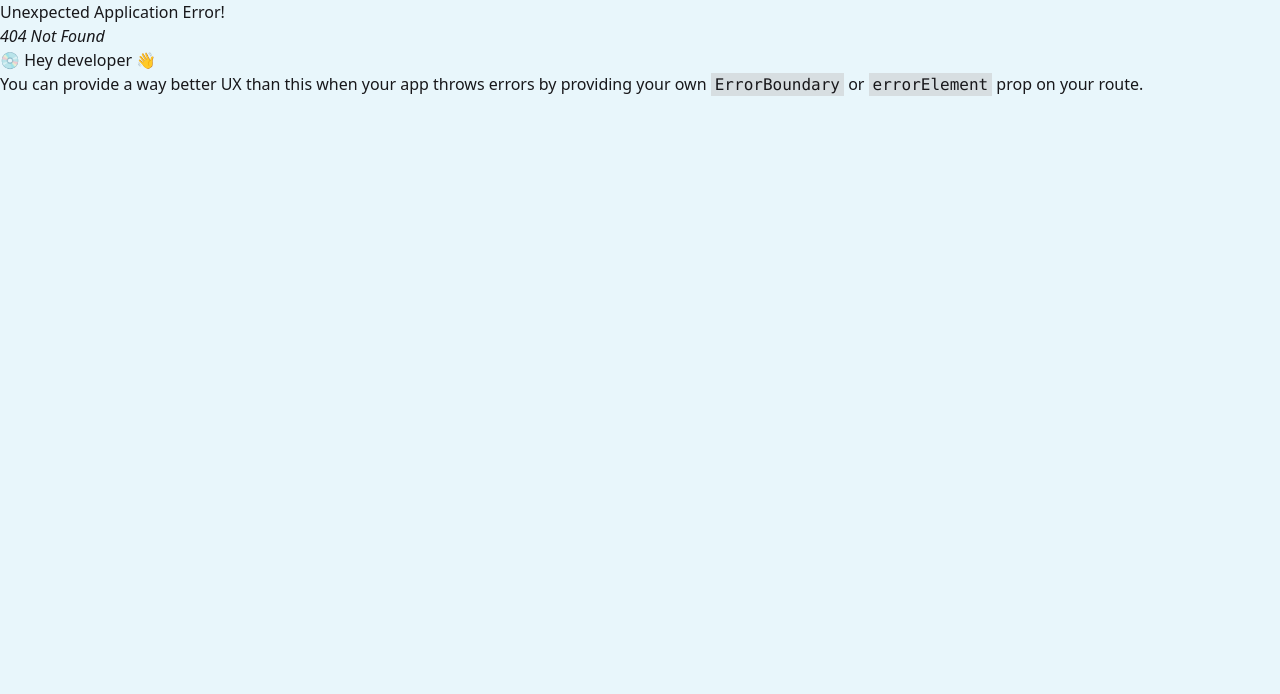
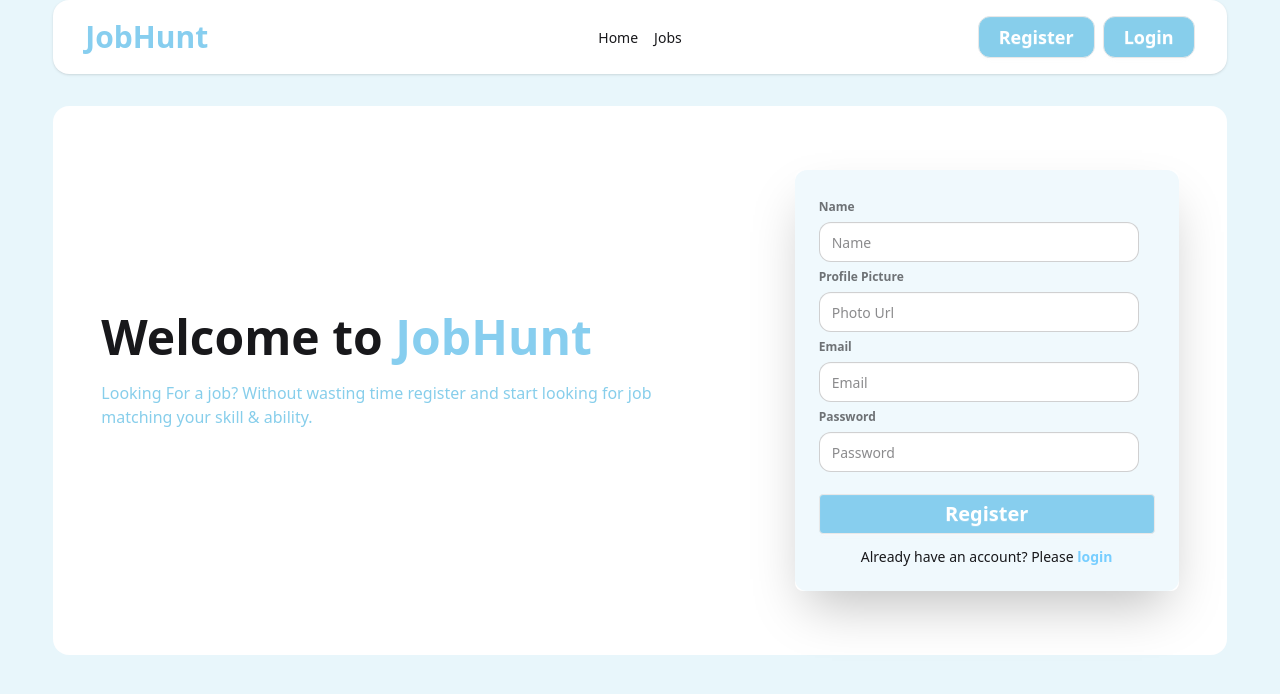
Before and after one commit to Mohammed-Arman-Alam/Job-Hunt, a React (Vite) app: page /Register in a window 1280 px wide. Before the commit this address had no page. Shown: the top 694 px of the page. Built offline with nearby package versions, Linux system fonts and the light colour scheme.

Commit message:
added login & register page

```diff
--- a/src/App.jsx
+++ /dev/null
@@ -1,15 +0,0 @@
-import { useState } from 'react'
-
-function App() {
-
-
-  return (
-    <>
-
-      <h1 className='text-4xl font-bold text-center my-50'>Vite + React</h1>
-
-    </>
-  )
-}
-
-export default App
--- a/src/components/Navbar.jsx
+++ b/src/components/Navbar.jsx
@@ -37,8 +37,8 @@ const Navbar = () => {
                      <Link className='btn rounded-xl bg-[#87CEEB] text-white font-semibold text-lg p-5'>Logout</Link>
                     </>) :
                     (<>
-                        <Link className='btn rounded-xl bg-[#87CEEB] text-white font-semibold text-lg p-5'>Register</Link>
-                        <Link className='btn rounded-xl bg-[#87CEEB] text-white font-semibold text-lg p-5'>Login</Link>
+                        <Link to='/Register' className='btn rounded-xl bg-[#87CEEB] text-white font-semibold text-lg p-5'>Register</Link>
+                        <Link to='/Login' className='btn rounded-xl bg-[#87CEEB] text-white font-semibold text-lg p-5'>Login</Link>
                     </>
 
                     )
--- a/src/layout/HomeLayout.jsx
+++ b/src/layout/HomeLayout.jsx
@@ -1,5 +1,6 @@
 import React from 'react';
 import Navbar from '../components/Navbar';
+import { Outlet } from 'react-router';
 
 const HomeLayout = () => {
     return (
@@ -7,6 +8,9 @@ const HomeLayout = () => {
             <header>
                 <Navbar></Navbar>
             </header>
+            <main>
+                <Outlet></Outlet>
+            </main>
         </div>
     );
 };
--- a/src/main.jsx
+++ b/src/main.jsx
@@ -1,7 +1,6 @@
 import { StrictMode } from 'react'
 import { createRoot } from 'react-dom/client'
 import './index.css'
-import App from './App.jsx'
 import { RouterProvider } from 'react-router'
 import router from './router/router.jsx'
 import AuthProvider from './authProvider/AuthProvider.jsx'
@@ -10,7 +9,6 @@ createRoot(document.getElementById('root')).render(
   <StrictMode>
     <AuthProvider>
       <RouterProvider router={router}>
-        <App />
       </RouterProvider>
     </AuthProvider>
   </StrictMode>
--- /dev/null
+++ b/src/pages/LoginPage.jsx
@@ -0,0 +1,35 @@
+import React from 'react';
+import { Link } from 'react-router';
+
+const LoginPage = () => {
+    const handleLogin =()=>{
+
+    }
+    return (
+        <div className="hero bg-base-100 my-8 rounded-2xl py-12">
+            <div className="hero-content flex-col lg:flex-row">
+                <div>
+                <h1 className="text-5xl font-bold">Welcome back to <span className='text-[#87CEEF] font-bold'>JobHunt</span></h1>
+                <p className="py-5 w-10/12 text-[#87CEEB]">
+                    If you are a registered user then just login and start looking for your dream job.
+                </p>
+                </div>
+                <div className="card bg-base-100 w-full max-w-sm shrink-0 shadow-2xl">
+                <div className="card-body bg-[#87CEEB20] rounded-xl">
+                    <form onSubmit={handleLogin} className="fieldset">
+                        <label className="label font-semibold">Email</label>
+                        <input type="email" className="input rounded-xl" placeholder="Email" />
+                        <label className="label font-semibold">Password</label>
+                        <input type="password" className="input rounded-xl" placeholder="Password" />
+                        <p className='font-bold my-2'>Forget Password ?</p>
+                        <button type='submit' className="btn mt-4 bg-[#87CEEE] font-bold text-white text-xl">Login</button>
+                    </form>
+                    <p className='text-center'>New to <span className='text-[#87CEEF] font-bold'>JobHunt</span>? Please <Link to="/Register" className='text-[#77CEFF] font-bold'>Register</Link>.</p>
+                </div>
+                </div>
+            </div>
+        </div>
+    );
+};
+
+export default LoginPage;
--- /dev/null
+++ b/src/pages/RegisterPage.jsx
@@ -0,0 +1,39 @@
+import React from 'react';
+import { Link } from 'react-router';
+
+const RegisterPage = () => {
+
+    const handleRegister =()=>{
+
+    }
+    return (
+        <div className="hero bg-base-100 my-8 rounded-2xl py-12 px-8">
+            <div className="hero-content flex-col lg:flex-row">
+                <div>
+                <h1 className="text-5xl font-bold">Welcome to  <span className='text-[#87CEEF] font-bold'>JobHunt</span></h1>
+                <p className="py-5 w-10/12 text-[#87CEEB]">
+                    Looking For a job? Without wasting time register and start looking for job matching your skill & ability.
+                </p>
+                </div>
+                <div className="card bg-base-100 w-full max-w-sm shrink-0 shadow-2xl">
+                <div className="card-body bg-[#87CEEB20] rounded-xl">
+                    <form onSubmit={handleRegister} className="fieldset">
+                        <label className="label font-semibold">Name</label>
+                        <input type="text" className="input rounded-xl" placeholder="Name" />
+                        <label className="label font-semibold">Profile Picture</label>
+                        <input type="text" className="input rounded-xl" placeholder="Photo Url" />
+                        <label className="label font-semibold">Email</label>
+                        <input type="email" className="input rounded-xl" placeholder="Email" />
+                        <label className="label font-semibold">Password</label>
+                        <input type="password" className="input rounded-xl" placeholder="Password" />
+                        <button type='submit' className="btn mt-4 bg-[#87CEEE] font-bold text-white text-xl">Register</button>
+                    </form>
+                    <p className='text-center'>Already have an account? Please <Link to="/Login" className='text-[#77CEFF] font-bold'>login</Link></p>
+                </div>
+                </div>
+            </div>
+        </div>
+    );
+};
+
+export default RegisterPage;
--- a/src/router/router.jsx
+++ b/src/router/router.jsx
@@ -1,16 +1,26 @@
 import { createBrowserRouter } from "react-router";
-import App from "../App";
 import HomeLayout from "../layout/HomeLayout";
+import RegisterPage from "../pages/RegisterPage";
+import LoginPage from "../pages/LoginPage";
 
 
 const router = createBrowserRouter([
     {
         path: "/",
         Component: HomeLayout,
+        children:[
+            {
+                path: "/Register",
+                Component: RegisterPage,
+            },
+            {
+                path: "/Login",
+                Component: LoginPage,
+            }
+        ]
     },
     {
-        path: "/a",
-        Component: App
+
     }
 ])
 export default router;
```
